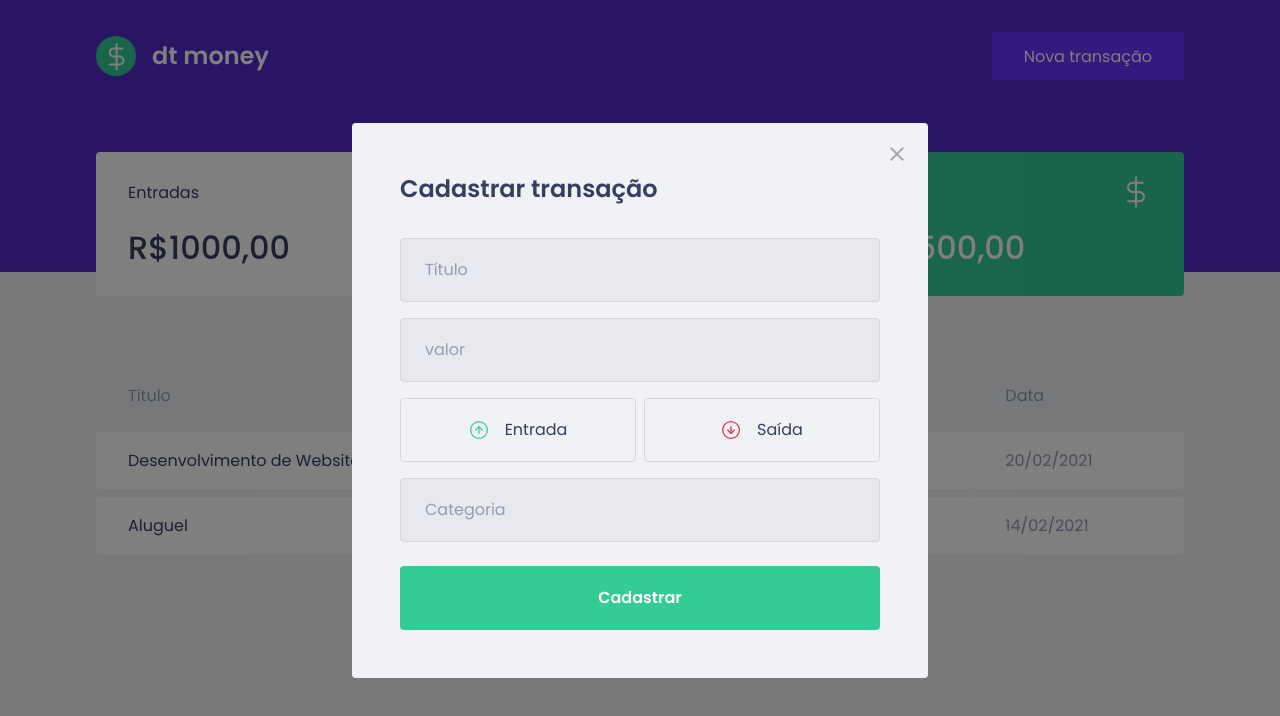
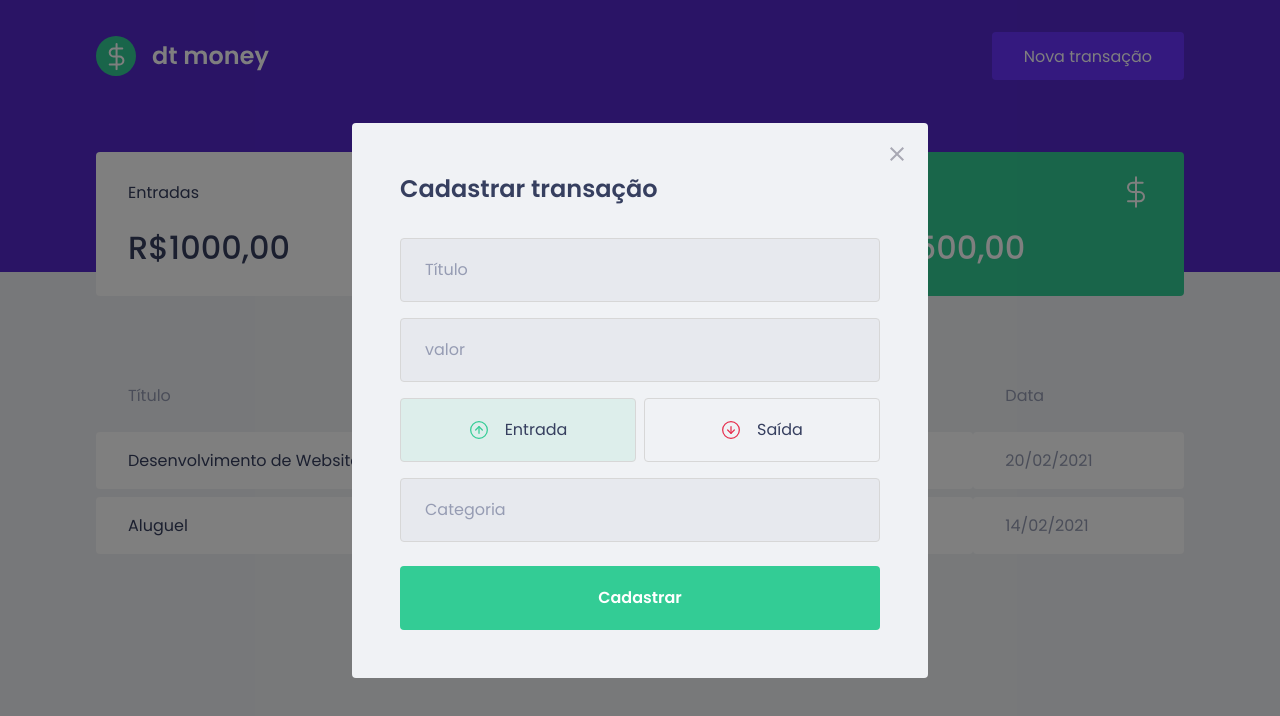
Before and after one commit to FernandoAz09/02-DTmoney, a React (Create React App) app: page / in a window 1280 px wide. Both pictures are taken after a click on the button "Nova transação". Shown: the top 716 px of the page. Built offline with nearby package versions, Linux system fonts and the light colour scheme; no server answers; what miragejs would draw is missing.

Commit message:
Funcionamento do botões + Cores do Botões

```diff
--- a/src/components/NewTransactionModal/index.tsx
+++ b/src/components/NewTransactionModal/index.tsx
@@ -2,7 +2,8 @@
 import incomeImg from '../../assets/income.svg'
 import outcomeImg from '../../assets/outcome.svg'
 import closeImg from '../../assets/close.svg'
-import { Container, TransactionTypeContainer } from './styles'
+import { Container, TransactionTypeContainer, RadioBox } from './styles'
+import { useState } from 'react'
 
 interface NewTransitionModalProps {
     isOpen: boolean;
@@ -10,6 +11,8 @@
 }
 
 export function NewTransactionModal({ isOpen, onRequestClose }: NewTransitionModalProps) {
+  const [type, setType] = useState('deposit')
+
     return (
         <Modal
         isOpen={isOpen}
@@ -37,14 +40,24 @@
           />
 
           <TransactionTypeContainer>
-            <button type="button">
+            <RadioBox
+              type="button"
+              onClick={() => { setType('deposit') }}
+              isActive={type === 'deposit'}
+              activeColor="green"
+            >
               <img src={incomeImg} alt="Entrada" />
               <span>Entrada</span>
-            </button>
-            <button type="button">
+            </RadioBox>
+            <RadioBox
+              type="button"
+              onClick={() => { setType('withdraw') }}
+              isActive={type === 'withdraw'}
+              activeColor="red"
+            >
               <img src={outcomeImg} alt="Saída" />
               <span>Saída</span>
-            </button>
+            </RadioBox>
           </TransactionTypeContainer>
 
           <input
--- a/src/components/NewTransactionModal/styles.ts
+++ b/src/components/NewTransactionModal/styles.ts
@@ -1,5 +1,5 @@
 import styled from "styled-components";
-import { darken } from "polished"
+import { darken, transparentize } from "polished"
 
 export const Container = styled.form`
     h2{
@@ -54,12 +54,28 @@
     display: grid;
     grid-template-columns: 1fr 1fr;
     gap: 0.5rem;
+`
 
-    button {
+interface RadioBoxProps {
+    isActive: boolean;
+    activeColor: 'green' | 'red';
+}
+
+const colors = {
+    green: '#33CC95',
+    red: '#E52E4D'
+}
+
+export const RadioBox = styled.button<RadioBoxProps>`
         height: 4rem;
         border: 1px solid #d7d7d7;
         border-radius: 0.25rem;
-        background: transparent;
+
+        background: ${(props) => props.isActive
+            ? transparentize(0.9, colors[props.activeColor])
+            : 'transparent'
+        };
+
         display: flex;
         align-items: center;
         justify-content: center;
@@ -80,5 +96,4 @@
             font-size: 1rem;
             color: var(--text-title);
         }
-    }
 `
```
